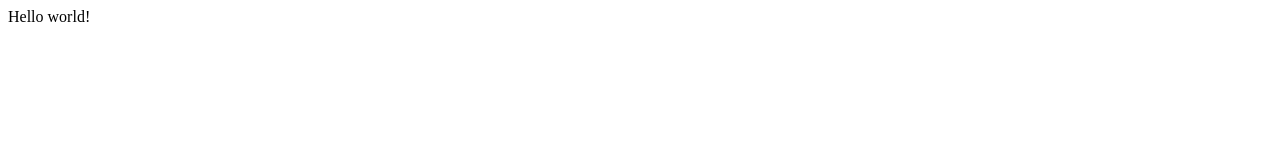
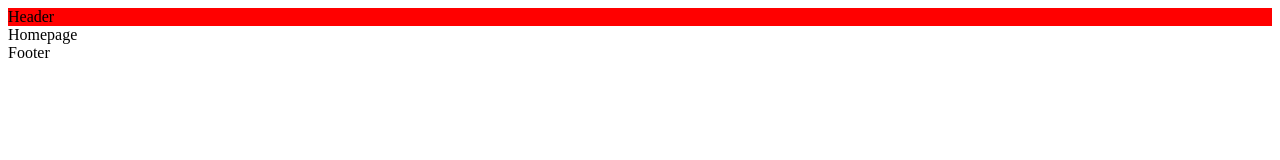
Before and after one commit to stephenkarpeles/rent-butter, a Gatsby site: page / in a window 1280 px wide. Built offline with nearby package versions, Linux system fonts and the light colour scheme; Gatsby itself is replaced by a stand-in of ours.

Commit message:
Initial commit

```diff
--- a/gatsby-config.js
+++ b/gatsby-config.js
@@ -6,5 +6,5 @@
 
 module.exports = {
   /* Your site config here */
-  plugins: [],
+  plugins: ["gatsby-plugin-sass"],
 }
--- a/package.json
+++ b/package.json
@@ -15,8 +15,11 @@
   },
   "dependencies": {
     "gatsby": "^2.26.1",
+    "gatsby-plugin-sass": "^2.6.0",
+    "node-sass": "^4.14.1",
     "react": "^16.12.0",
-    "react-dom": "^16.12.0"
+    "react-dom": "^16.12.0",
+    "webpack": "^4.28.4"
   },
   "devDependencies": {
     "prettier": "2.1.2"
--- /dev/null
+++ b/src/components/footer/footer.js
@@ -0,0 +1,12 @@
+import React from "react"
+//import { Link } from "gatsby"
+
+const Footer = () => {
+  return (
+    <footer>
+      Footer
+    </footer>
+  )
+}
+
+export default Footer
--- /dev/null
+++ b/src/components/header/header.js
@@ -0,0 +1,13 @@
+import React from "react"
+//import { Link } from "gatsby"
+import headerStyles from "./header.module.scss"
+
+const Header = () => {
+  return (
+    <header className={headerStyles.header}>
+      Header
+    </header>
+  )
+}
+
+export default Header
--- /dev/null
+++ b/src/components/header/header.module.scss
@@ -0,0 +1,5 @@
+$color: red;
+
+.header {
+  background: $color;
+}
--- /dev/null
+++ b/src/components/layout/layout.js
@@ -0,0 +1,16 @@
+import React from "react"
+import "../../styles/styles.scss"
+import Header from "../header/header"
+import Footer from "../footer/footer"
+
+const Layout = props => {
+  return (
+    <div>
+      <Header />
+      {props.children}
+      <Footer />
+    </div>
+  )
+}
+
+export default Layout
--- a/src/pages/index.js
+++ b/src/pages/index.js
@@ -1,5 +1,13 @@
 import React from "react"
+import Layout from "../components/layout/layout"
+import "../styles/styles.scss"
 
-export default function Home() {
-  return <div>Hello world!</div>
+const Index = () => {
+  return (
+    <Layout>
+      Homepage
+    </Layout>
+  )
 }
+
+export default Index
```
Also changed, not shown: src/styles/styles.scss (added), 1 other file.
